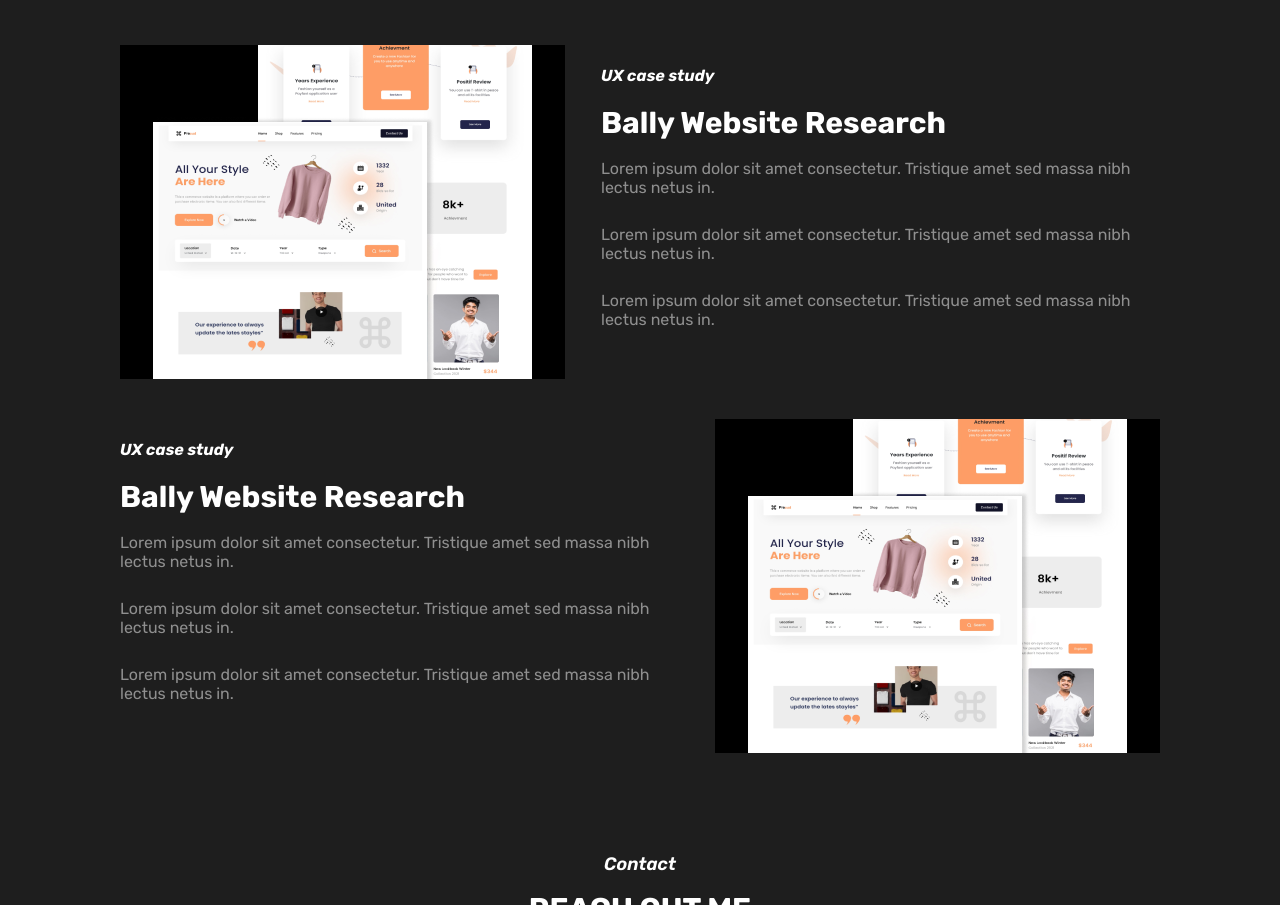
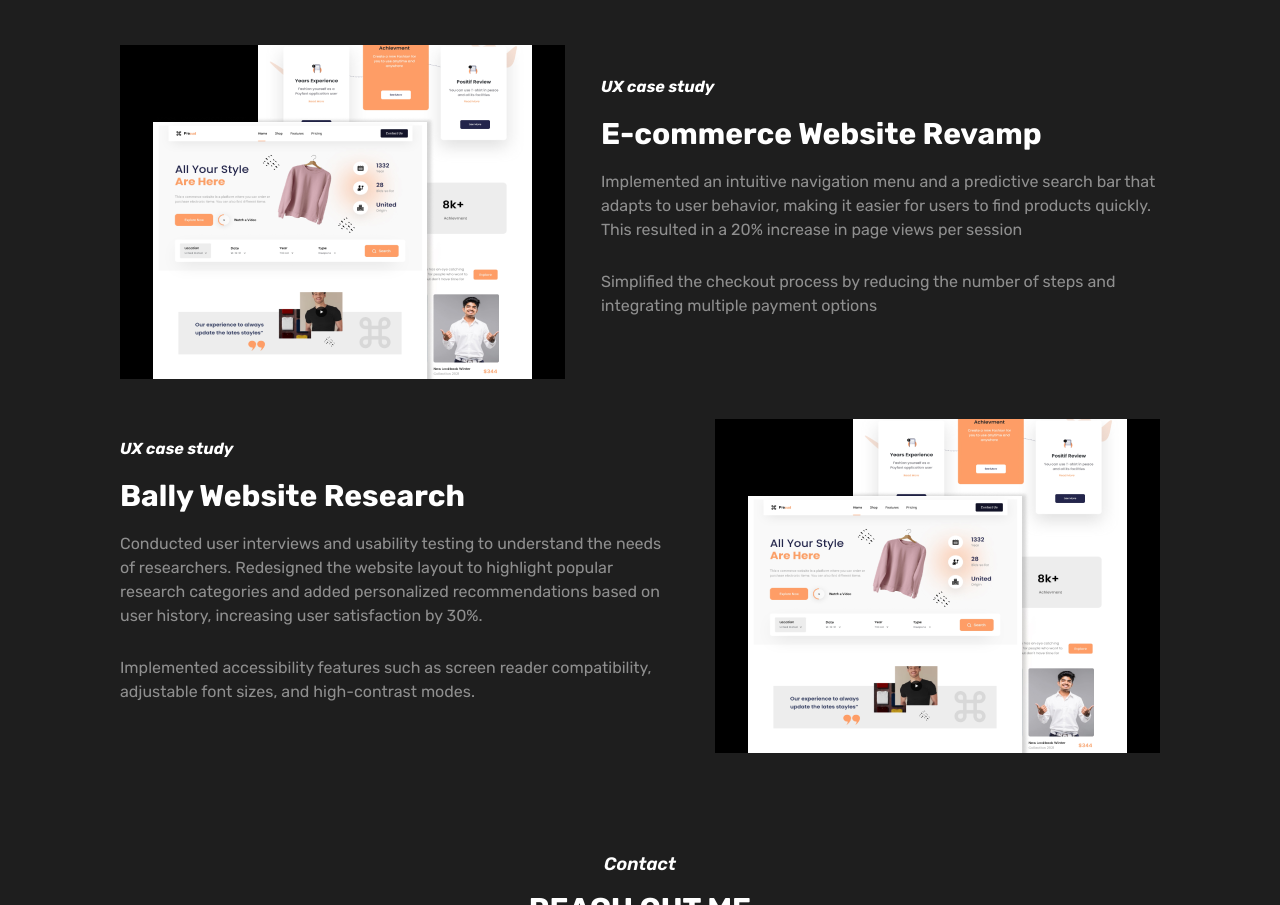
Before and after one commit to nasir35/static-portfolio, a plain HTML site: page index.html in a window 1280 px wide. Shown: the part 2520-3425 px from the top of the page. Drawn offline with Linux system fonts and the light colour scheme.

Commit message:
changes some content

```diff
--- a/index.html
+++ b/index.html
@@ -214,10 +214,10 @@
                     <img src="./images/project-1.png" class="project-image" alt="project-image">
                     <div class="project-details">
                         <h3 class="subheading">UX case study</h3>
-                        <h2>Bally Website Research</h2>
-                        <p class="description">Lorem ipsum dolor sit amet consectetur. Tristique amet sed massa nibh lectus netus in.</p>
-                        <p class="description">Lorem ipsum dolor sit amet consectetur. Tristique amet sed massa nibh lectus netus in.</p>
-                        <p class="description">Lorem ipsum dolor sit amet consectetur. Tristique amet sed massa nibh lectus netus in.</p>
+                        <h2>E-commerce Website Revamp</h2>
+                        <p class="description">Implemented an intuitive navigation menu and a predictive search bar that adapts to user behavior, making it easier for
+                        users to find products quickly. This resulted in a 20% increase in page views per session</p>
+                        <p class="description">Simplified the checkout process by reducing the number of steps and integrating multiple payment options</p>
 
                     </div>
                 </div>
@@ -226,9 +226,10 @@
                     <div class="project-details">
                         <h3 class="subheading">UX case study</h3>
                         <h2>Bally Website Research</h2>
-                        <p class="description">Lorem ipsum dolor sit amet consectetur. Tristique amet sed massa nibh lectus netus in.</p>
-                        <p class="description">Lorem ipsum dolor sit amet consectetur. Tristique amet sed massa nibh lectus netus in.</p>
-                        <p class="description">Lorem ipsum dolor sit amet consectetur. Tristique amet sed massa nibh lectus netus in.</p>
+                        <p class="description">Conducted user interviews and usability testing to understand the needs of researchers. Redesigned the website layout to
+                        highlight popular research categories and added personalized recommendations based on user history, increasing user
+                        satisfaction by 30%.</p>
+                        <p class="description">Implemented accessibility features such as screen reader compatibility, adjustable font sizes, and high-contrast modes.</p>
 
                     </div>
                     <img src="./images/project-2.png" class="project-image" alt="project-image">
--- a/style.css
+++ b/style.css
@@ -461,6 +461,9 @@ h2{
     margin-bottom: 20px;
     color: var(--textColor);
 }
+#portfolio-section .container .project-wrapper .description{
+    line-height: 1.5rem;
+}
 
 
 
```
Also changed, not shown: images/logo.png (added).
